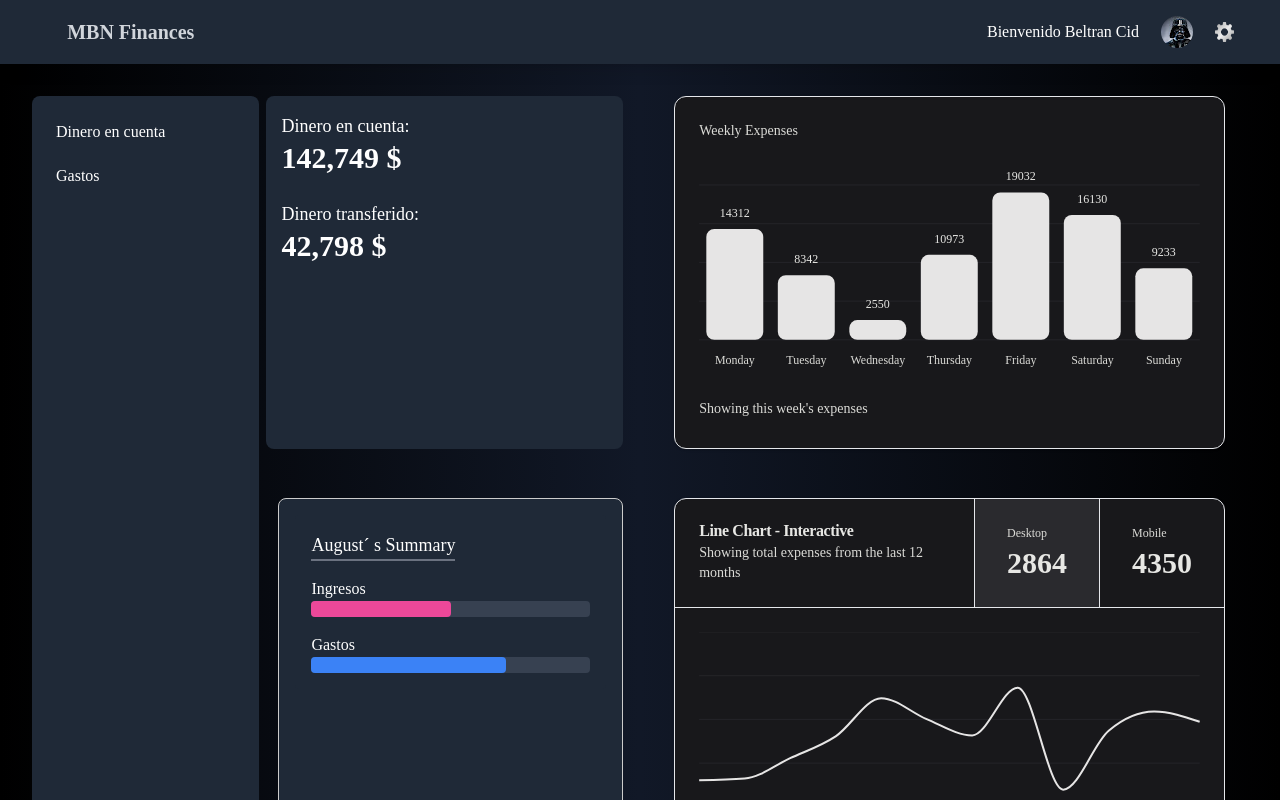
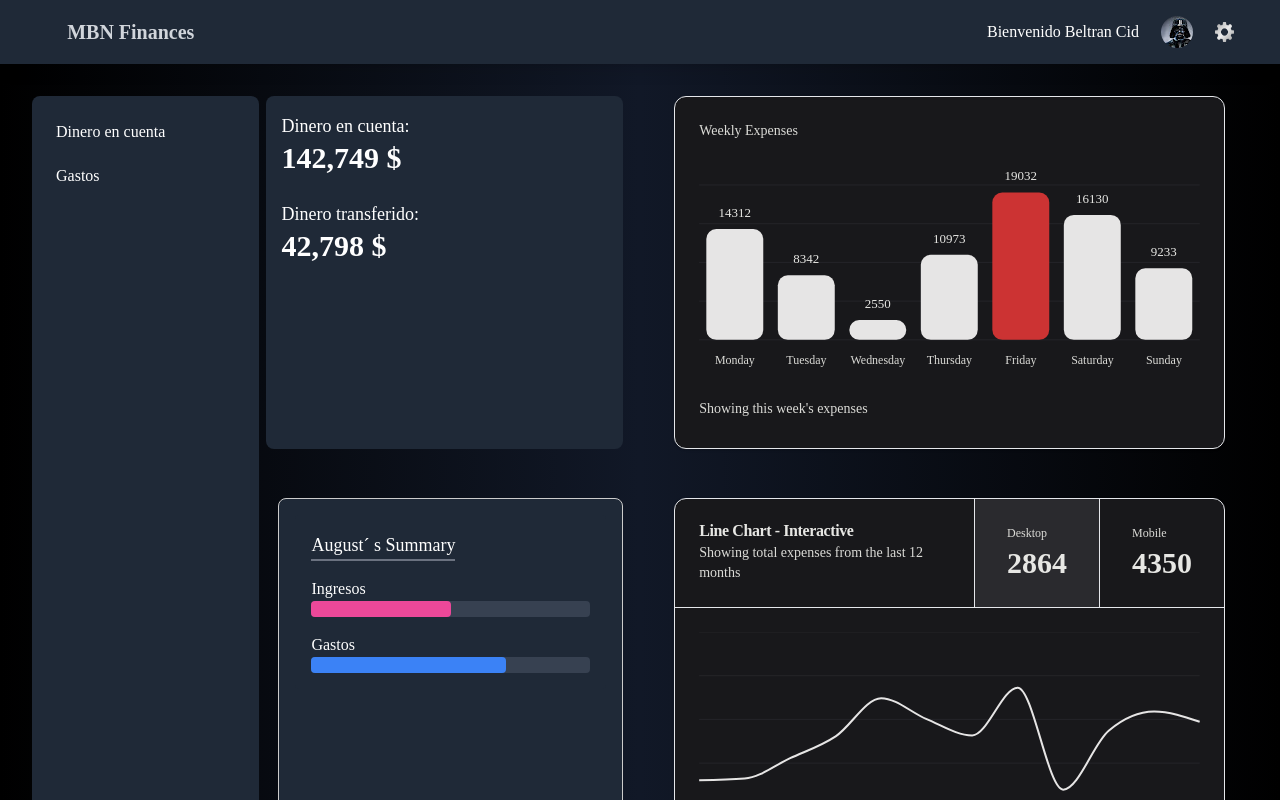
Before and after one commit to Beltru/MBN-Finances-Front-End, a Next.js app in the folder mbn/: page /home in a window 1280 px wide. Built offline with nearby package versions, Linux system fonts and the light colour scheme; a web font is replaced by a local one.

Commit message:
cambio de color a barra

```diff
--- a/mbn/components/Gastos-semanales.tsx
+++ b/mbn/components/Gastos-semanales.tsx
@@ -1,8 +1,8 @@
 "use client"
 
+import "./gastos.css"
 import { TrendingUp } from "lucide-react"
-import { Bar, BarChart, CartesianGrid, LabelList, XAxis } from "recharts"
-import "./gastos.css"
+import { Bar, BarChart, CartesianGrid, LabelList, XAxis, Cell } from "recharts"
 import { useEffect, useRef, useState } from 'react';
 
 import {
@@ -23,24 +23,25 @@ import {
 export const description = "A bar chart with a label"
 
 const chartData = [
-  { date: "Monday", desktop: 14312 },
-  { date: "Tuesday", desktop: 8342 },
-  { date: "Wednesday", desktop: 2550 },
-  { date: "Thursday", desktop: 10973 },
-  { date: "Friday", desktop: 19032 },
-  { date: "Saturday", desktop: 16130 },
-  { date: "Sunday", desktop: 9233 }
+  { date: "Monday", Money: 14312 },
+  { date: "Tuesday", Money: 8342 },
+  { date: "Wednesday", Money: 2550 },
+  { date: "Thursday", Money: 10973 },
+  { date: "Friday", Money: 19032 },
+  { date: "Saturday", Money: 16130 },
+  { date: "Sunday", Money: 9233 }
 ]
 
 const chartConfig = {
   desktop: {
-    label: "Desktop",
+    label: "Money",
     color: "hsl(var(--chart-1))",
   },
 } satisfies ChartConfig
 
 const Gastos = () => {
-
+// Encontrar el valor máximo de "desktop"
+ const maxValue = Math.max(...chartData.map(item => item.Money));
   return (
     <Card>
       <CardHeader>
@@ -66,12 +67,17 @@ const Gastos = () => {
               cursor={false}
               content={<ChartTooltipContent hideLabel />}
             />
-            <Bar dataKey="desktop" fill="var(--color-desktop)" radius={8}>
+            <Bar dataKey="Money" radius={10}>
+            {chartData.map((entry, index) => (
+                <Cell
+                  key={`cell-${index}`}
+                  fill={entry.Money === maxValue ? "hsl(var(--chart-highlight))" : "var(--color-desktop)"}/>))}
+
               <LabelList
                 position="top"
                 offset={12}
                 className="fill-foreground"
-                fontSize={12}
+                fontSize={13}
               />
             </Bar>
           </BarChart>
@@ -83,6 +89,7 @@ const Gastos = () => {
         </div>
       </CardFooter>
     </Card>
+
   )
 }
 
--- a/mbn/components/gastos.css
+++ b/mbn/components/gastos.css
@@ -28,6 +28,8 @@
       --chart-3: 240 1% 58%;
       --chart-4: 240 1% 42%;
       --chart-5: 240 2% 26%;
+      --chart-highlight: 0 60% 50%; /* New variable for highlight (Red by default) */
+
     }
 
     .dark {
```
